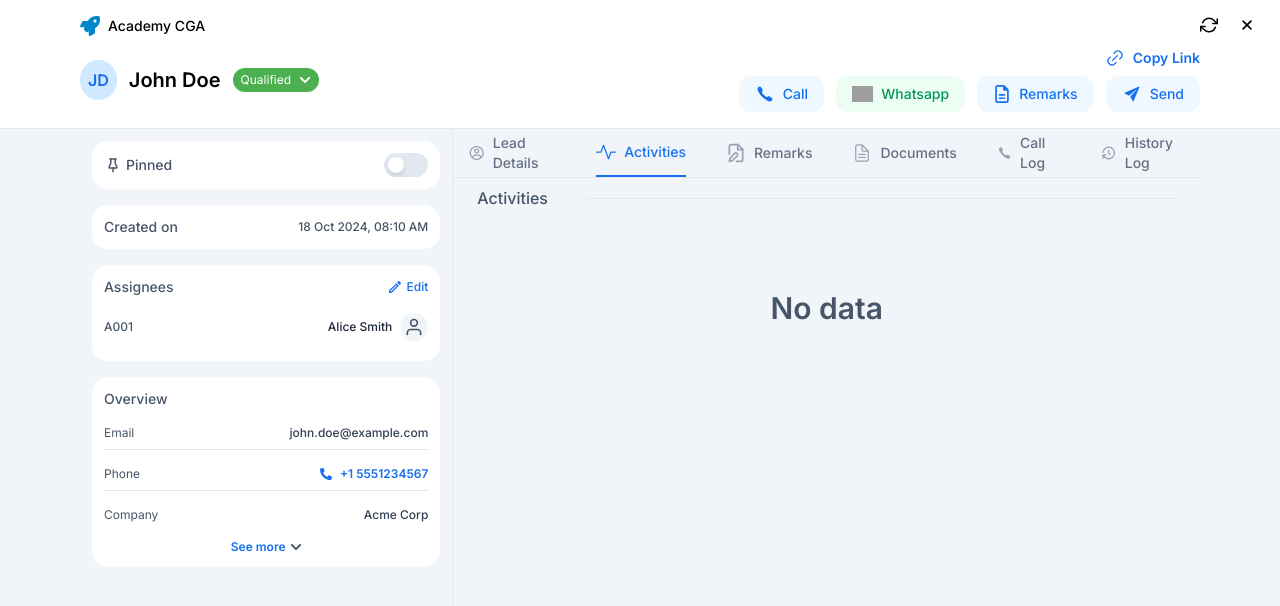
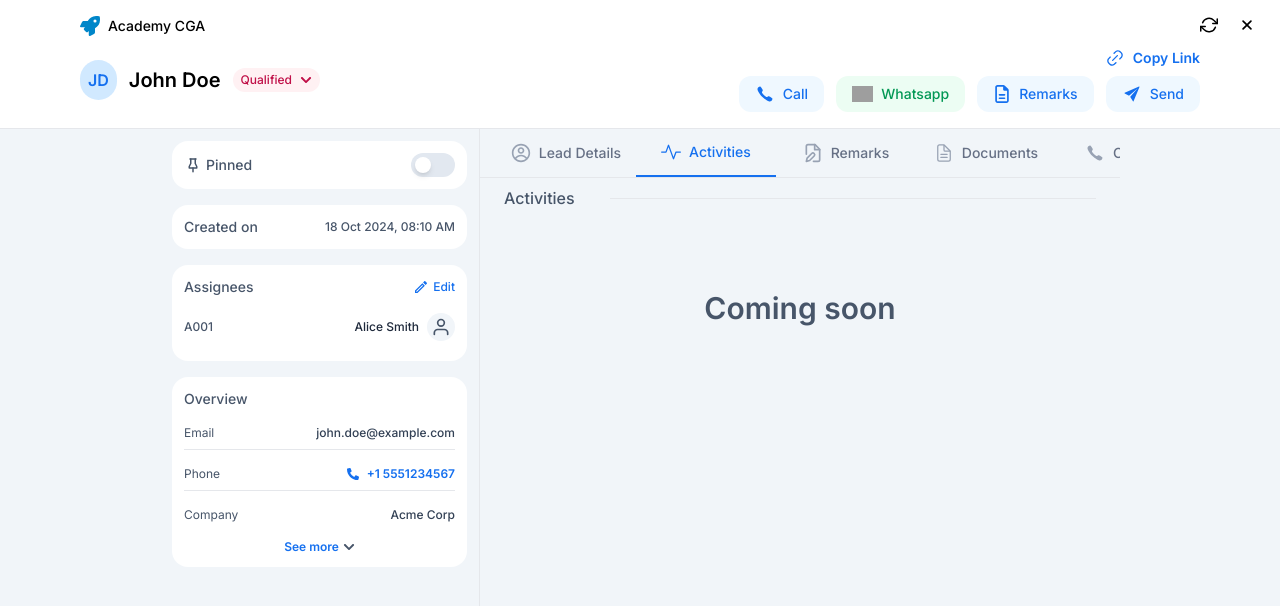
Before and after one commit to SSC369/figma-assignment, a React (Vite) app: page / in a window 1280 px wide. Both pictures are taken after a click on the item "Activities". Shown: the top 606 px of the page. Built offline with nearby package versions, Linux system fonts and the light colour scheme; grey boxes are pictures that could not be loaded.

Commit message:
some ui changes

```diff
--- a/src/components/Gof.jsx
+++ b/src/components/Gof.jsx
@@ -3,7 +3,7 @@ import Field from "./Field";
 
 const Gof = ({ name, value, fieldType }) => {
   return (
-    <li className="text-sm flex flex-col gap-2 min-w-[200px] h-fit border-r-[1px] last:border-0 pr-6">
+    <li className="text-sm flex flex-col gap-2 w-[200px] h-fit border-r-[1px] last:border-0 pr-6">
       <p className="text-slate-600 text-xs">{name}</p>
       <Field fieldType={fieldType} value={value} />
     </li>
--- a/src/components/Header.jsx
+++ b/src/components/Header.jsx
@@ -46,10 +46,15 @@ const Header = () => {
         <h1 className="font-semibold text-xl">{name}</h1>
         <div
           className="flex items-center gap-1 p-1 rounded-xl px-2 text-white"
-          style={{ backgroundColor: `${stageColor}` }}
+          style={{ backgroundColor: `${stage.bgColor}` }}
         >
-          <p className=" text-xs">{stage.name}</p>
-          <FaChevronDown className="text-xs ml-1" />
+          <p style={{ color: stage.color }} className="text-xs font-medium">
+            {stage.name}
+          </p>
+          <FaChevronDown
+            style={{ color: stage.color }}
+            className="text-xs ml-1"
+          />
         </div>
       </div>
     );
--- a/src/components/LeadDetailsField.jsx
+++ b/src/components/LeadDetailsField.jsx
@@ -2,6 +2,7 @@ import React, { useState } from "react";
 import { FaChevronDown, FaChevronUp } from "../Icons";
 
 import Gof from "./Gof";
+import { v4 } from "uuid";
 
 const LeadDetailsField = ({ gof }) => {
   const [showMore, setShowMore] = useState(false);
@@ -21,16 +22,11 @@ const LeadDetailsField = ({ gof }) => {
     }
 
     return (
-      <ul className="flex gap-10 flex-wrap ">
+      <ul className="flex gap-10 flex-wrap">
         {gof.fields.map((field) => {
           const { name, value, fieldType, fieldId } = field;
           return (
-            <Gof
-              name={name}
-              value={value}
-              key={fieldId}
-              fieldType={fieldType}
-            />
+            <Gof name={name} value={value} key={v4()} fieldType={fieldType} />
           );
         })}
       </ul>
--- a/src/components/LeadTabs.jsx
+++ b/src/components/LeadTabs.jsx
@@ -93,7 +93,7 @@ const LeadTabs = () => {
     return (
       <li
         onClick={() => handleTabClick(data)}
-        className={`flex cursor-pointer items-center gap-2  pb-2 h-[40px] ${
+        className={`flex cursor-pointer justify-center items-center gap-2 min-w-[140px] pb-2 h-[40px] ${
           activeTab === data && "border-b-2 border-solid border-sky"
         }`}
         key={v4()}
@@ -111,7 +111,7 @@ const LeadTabs = () => {
   };
 
   return (
-    <ul className="sticky top-[129px] z-50  gap-10 pt-2 bg-slate-100 flex items-center justify-between px-4 border-b-[1px] overflow-auto custom-scrollbar">
+    <ul className="sticky top-[129px] z-50   pt-2 bg-slate-100 flex items-center  px-4 border-b-[1px] overflow-auto custom-scrollbar">
       {leadTabs.map((data) => {
         const tab = getTab(data);
         return renderTab(data, tab);
--- a/src/data.js
+++ b/src/data.js
@@ -3,7 +3,8 @@ export default {
   name: "John Doe",
   stage: {
     name: "Qualified",
-    color: "#4CAF50",
+    color: "#C01048",
+    bgColor: "#FFF1F3",
   },
   assignees: [
     {
@@ -113,6 +114,30 @@ export default {
       id: "GOF001",
       name: "Contact Information",
       fields: [
+        {
+          fieldId: "F001",
+          name: "Address",
+          value: "123 Main St, Anytown, USA",
+          fieldType: "LONG_TEXT",
+        },
+        {
+          fieldId: "F002",
+          name: "Secondary Email",
+          value: "john.d@personal.com",
+          fieldType: "EMAIL",
+        },
+        {
+          fieldId: "F001",
+          name: "Address",
+          value: "123 Main St, Anytown, USA",
+          fieldType: "LONG_TEXT",
+        },
+        {
+          fieldId: "F002",
+          name: "Secondary Email",
+          value: "john.d@personal.com",
+          fieldType: "EMAIL",
+        },
         {
           fieldId: "F001",
           name: "Address",
--- a/src/pages/Activities.jsx
+++ b/src/pages/Activities.jsx
@@ -9,7 +9,7 @@ const Activities = () => {
       </div>
 
       <h1 className="text-3xl text-center font-semibold text-slate-600 mt-20">
-        No data
+        Coming soon
       </h1>
     </div>
   );
--- a/src/pages/CallLog.jsx
+++ b/src/pages/CallLog.jsx
@@ -8,7 +8,7 @@ const CallLog = () => {
         <hr size="2" className="text-slate-600 w-full" />
       </div>
       <h1 className="text-3xl text-center font-semibold text-slate-600 mt-20">
-        No data
+        Coming soon
       </h1>
     </div>
   );
--- a/src/pages/Documents.jsx
+++ b/src/pages/Documents.jsx
@@ -8,7 +8,7 @@ const Documents = () => {
         <hr size="2" className="text-slate-600 w-full" />
       </div>
       <h1 className="text-3xl text-center font-semibold text-slate-600 mt-20">
-        No data
+        Coming soon
       </h1>
     </div>
   );
--- a/src/pages/HistoryLog.jsx
+++ b/src/pages/HistoryLog.jsx
@@ -8,7 +8,7 @@ const HistoryLog = () => {
         <hr size="2" className="text-slate-600 w-full" />
       </div>
       <h1 className="text-3xl text-center font-semibold text-slate-600 mt-20">
-        No data
+        Coming soon
       </h1>
     </div>
   );
--- a/src/pages/LeadDetails.jsx
+++ b/src/pages/LeadDetails.jsx
@@ -18,7 +18,7 @@ const LeadDetails = () => {
     );
   };
   return (
-    <div className="px-6 pb-4 max-h-[72dvh] overflow-auto custom-scrollbar">
+    <div className="px-6 pb-4 max-h-[76dvh] overflow-auto custom-scrollbar">
       <div className="flex items-center gap-2 mt-2">
         <h1 className="w-[120px] text-slate-600 font-medium">Lead Details</h1>
         <hr size="2" className="text-slate-600 w-full" />
--- a/src/pages/Main.jsx
+++ b/src/pages/Main.jsx
@@ -5,7 +5,7 @@ import { Toaster } from "react-hot-toast";
 
 const Main = () => {
   return (
-    <main className="flex px-20 bg-slate-100 min-h-dvh pt-[129px]">
+    <main className="flex px-[160px] bg-slate-100 min-h-dvh pt-[129px] ">
       <OverviewAssigneeSection />
       <LeadViewSection />
       <Toaster position="top-center" reverseOrder={true} />
--- a/src/pages/Remarks.jsx
+++ b/src/pages/Remarks.jsx
@@ -8,7 +8,7 @@ const Remarks = () => {
         <hr size="2" className="text-slate-600 w-full" />
       </div>
       <h1 className="text-3xl text-center font-semibold text-slate-600 mt-20">
-        No data
+        Coming soon
       </h1>
     </div>
   );
```
